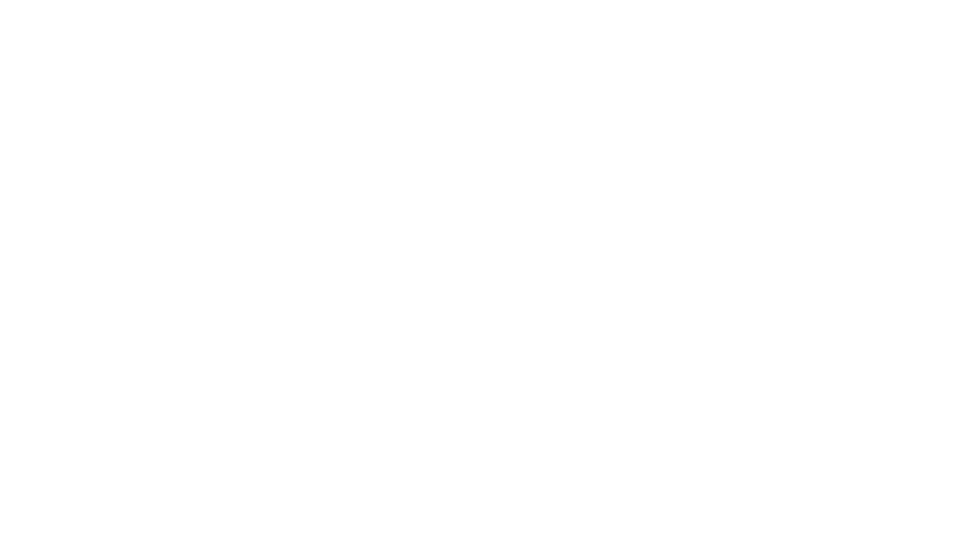
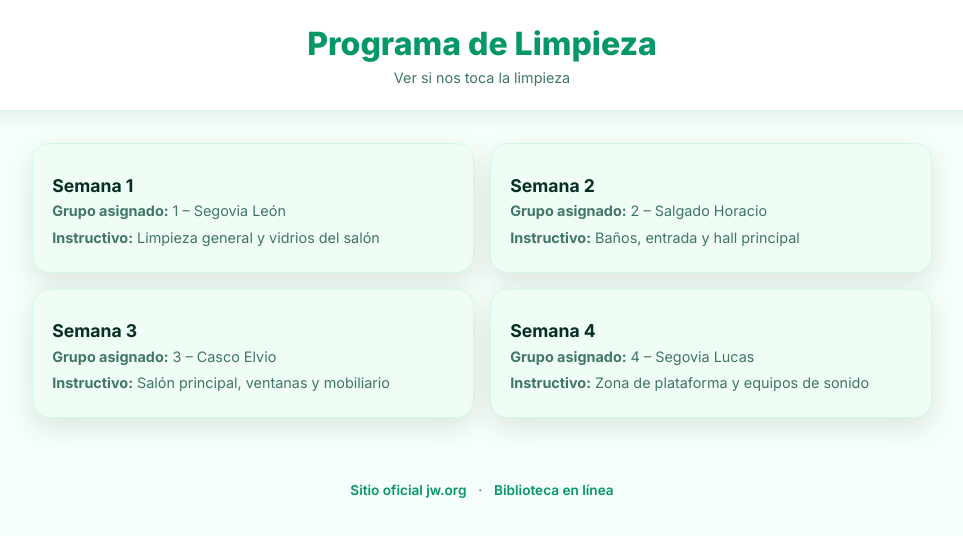
Before and after one commit to s1m0n4ss/NG-tablero-2, a plain HTML site: page limpieza.html in a window 1280 px wide. Shown: the whole page, without its empty margins (158-1121 px from the left). Drawn offline with Linux system fonts and the light colour scheme.

Commit message:
Update limpieza.html

```diff
--- a/limpieza.html
+++ b/limpieza.html
@@ -1 +1,125 @@
-<!-- Programa de Limpieza -->
+<!DOCTYPE html>
+<html lang="es">
+<head>
+  <meta charset="UTF-8" />
+  <meta name="viewport" content="width=device-width, initial-scale=1, viewport-fit=cover" />
+  <title>Programa de Limpieza – Congregación Norte Garín</title>
+  <meta name="color-scheme" content="light dark" />
+  <link href="https://fonts.googleapis.com/css2?family=Inter:wght@400;600;700;800&display=swap" rel="stylesheet" />
+
+  <style>
+    :root {
+      --border:#d1fae5; --card:#f0fdf4; --surface:#ffffff;
+      --brand:#059669; --text:#052e24; --text2:#3f7668;
+      --radius:18px; --shadow:0 10px 28px rgba(2,6,23,.10);
+    }
+    @media (prefers-color-scheme: dark) {
+      :root {
+        --border:#134e4a; --card:#064e3b; --surface:#021f18;
+        --brand:#34d399; --text:#ecfdf5; --text2:#a7f3d0;
+      }
+      body { background:#011d15; }
+    }
+
+    body {
+      font-family:'Inter',sans-serif;
+      background:#f6fef9;
+      color:var(--text);
+      margin:0;
+    }
+
+    header {
+      position:sticky; top:0; z-index:10;
+      text-align:center;
+      padding:1.5rem 1rem;
+      background:var(--surface);
+      border-bottom:1px solid var(--border);
+      box-shadow:0 8px 16px rgba(2,6,23,.06);
+    }
+
+    header h1 {
+      font-size:clamp(1.4rem,4vw,2rem);
+      font-weight:800;
+      color:var(--brand);
+      margin:0;
+    }
+    header p { margin:.4rem 0 0; color:var(--text2); }
+
+    main {
+      max-width:900px;
+      margin:2rem auto;
+      padding:0 1rem;
+      display:grid;
+      gap:1rem;
+      grid-template-columns:repeat(auto-fit,minmax(300px,1fr));
+    }
+
+    .card {
+      background:var(--card);
+      border:1px solid var(--border);
+      border-radius:var(--radius);
+      box-shadow:var(--shadow);
+      padding:1rem 1.2rem;
+      transition:transform .2s, box-shadow .2s;
+    }
+    .card:hover {
+      transform:translateY(-5px);
+      box-shadow:0 12px 24px rgba(2,6,23,.12);
+    }
+
+    h2 { font-weight:700; font-size:1.1rem; color:var(--text); margin-bottom:.4rem; }
+    p { color:var(--text2); font-size:.9rem; margin:.1rem 0 .6rem; }
+
+    footer {
+      text-align:center;
+      padding:2rem 1rem;
+      font-size:.85rem;
+      color:var(--text2);
+    }
+    footer a {
+      color:var(--brand);
+      font-weight:600;
+      text-decoration:none;
+      margin:0 .5rem;
+    }
+  </style>
+</head>
+
+<body>
+  <header>
+    <h1>Programa de Limpieza</h1>
+    <p>Ver si nos toca la limpieza</p>
+  </header>
+
+  <main>
+    <div class="card">
+      <h2>Semana 1</h2>
+      <p><b>Grupo asignado:</b> 1 – Segovia León</p>
+      <p><b>Instructivo:</b> Limpieza general y vidrios del salón</p>
+    </div>
+
+    <div class="card">
+      <h2>Semana 2</h2>
+      <p><b>Grupo asignado:</b> 2 – Salgado Horacio</p>
+      <p><b>Instructivo:</b> Baños, entrada y hall principal</p>
+    </div>
+
+    <div class="card">
+      <h2>Semana 3</h2>
+      <p><b>Grupo asignado:</b> 3 – Casco Elvio</p>
+      <p><b>Instructivo:</b> Salón principal, ventanas y mobiliario</p>
+    </div>
+
+    <div class="card">
+      <h2>Semana 4</h2>
+      <p><b>Grupo asignado:</b> 4 – Segovia Lucas</p>
+      <p><b>Instructivo:</b> Zona de plataforma y equipos de sonido</p>
+    </div>
+  </main>
+
+  <footer>
+    <a href="https://www.jw.org" target="_blank">Sitio oficial jw.org</a> ·
+    <a href="https://wol.jw.org/es" target="_blank">Biblioteca en línea</a>
+  </footer>
+</body>
+</html>
```
